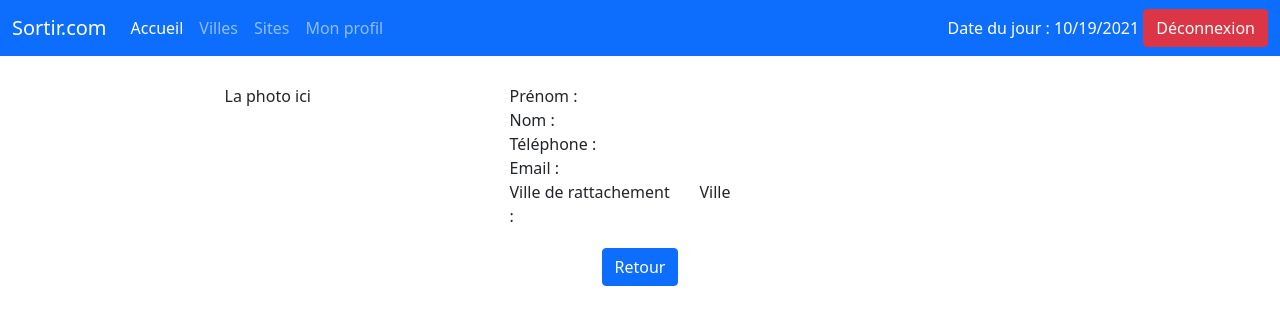
After one commit to hbourniche20/ENI-projectSortir, a Symfony app: template templates/profil/index.html.twig in a window 1280 px wide. The commit adds this page. Shown: the top 325 px of the page. Run offline with Twig, Linux system fonts and the light colour scheme; the template is opened without the code that fills it, so the values that code supplies are empty; some libraries are stand-ins or nearby versions.

Commit message:
mise en place nav bar et afficher profil

```diff
--- a/composer.json
+++ b/composer.json
@@ -4,7 +4,7 @@
     "minimum-stability": "stable",
     "prefer-stable": true,
     "require": {
-        "php": ">=7.2.5",
+        "php": ">=8.0",
         "ext-ctype": "*",
         "ext-iconv": "*",
         "composer/package-versions-deprecated": "1.11.99.4",
--- /dev/null
+++ b/public/css/ajout.css
@@ -0,0 +1,7 @@
+.esup{
+    margin-top:20px;
+}
+
+.white{
+    color: white;
+}
--- a/templates/base.html.twig
+++ b/templates/base.html.twig
@@ -2,18 +2,56 @@
 <html>
 <head>
     <meta charset="UTF-8">
-        <title>{% block title %}Welcome!{% endblock %}</title>
+    <title>{% block title %}Sortir.com{% endblock %}</title>
+    <!-- CSS only -->
+    <link href="https://cdn.jsdelivr.net/npm/bootstrap@5.1.3/dist/css/bootstrap.min.css" rel="stylesheet"
+          integrity="sha384-1BmE4kWBq78iYhFldvKuhfTAU6auU8tT94WrHftjDbrCEXSU1oBoqyl2QvZ6jIW3" crossorigin="anonymous">
+
+    <link href="{{ asset('css/ajout.css') }}" rel="stylesheet">
     {# Run `composer require symfony/webpack-encore-bundle`
            and uncomment the following Encore helpers to start using Symfony UX #}
     {% block stylesheets %}
-            {#{{ encore_entry_link_tags('app') }}#}
+        {# {{ encore_entry_link_tags('app') }} #}
     {% endblock %}
 
     {% block javascripts %}
-            {#{{ encore_entry_script_tags('app') }}#}
+        {# {{ encore_entry_script_tags('app') }} #}
     {% endblock %}
 </head>
 <body>
+    <nav class="navbar navbar-expand-lg navbar-dark bg-primary">
+        <div class="container-fluid">
+            {# Titre de la page #}
+            <a class="navbar-brand" href="{{ path('home_page') }}">Sortir.com</a>
+            <button class="navbar-toggler" type="button" data-bs-toggle="collapse" data-bs-target="#navbarText"
+                    aria-controls="navbarText" aria-expanded="false" aria-label="Toggle navigation">
+                <span class="navbar-toggler-icon"></span>
+            </button>
+            <div class="collapse navbar-collapse" id="navbarText">
+                <ul class="navbar-nav me-auto mb-2 mb-lg-0">
+                    <li class="nav-item">
+                        <a class="nav-link active" aria-current="page" href="#">Accueil</a>
+                    </li>
+                    <li class="nav-item">
+                        <a class="nav-link" href="#">Villes</a>
+                    </li>
+                    <li class="nav-item">
+                        <a class="nav-link" href="#">Sites</a>
+                    </li>
+                    <li class="nav-item">
+                        <a class="nav-link" href="{{ path('profil') }}">Mon profil</a>
+                    </li>
+                    <li class="nav-item">
+
+                    </li>
+                </ul>
+                <span class="white">Date du jour : {{ "now"|date("m/d/Y") }}</span> &nbsp;
+                <a class="btn btn-danger" role="button" href="#">Déconnexion</a>
+            </div>
+        </div>
+    </nav>
+    <div>
         {% block body %}{% endblock %}
+    </div>
 </body>
 </html>
--- /dev/null
+++ b/templates/profil/index.html.twig
@@ -0,0 +1,45 @@
+{% extends 'base.html.twig' %}
+
+{% block title %}Mon Profil{% endblock %}
+
+{% block body %}
+    <div class="container">
+        <div class="row">
+            <h1 class="text-center">
+                {{ user.pseudo }}
+            </h1>
+        </div>
+        <div class="row justify-content-center esup">
+            <div class="col-3">
+                La photo ici
+            </div>
+            <div class="col-6">
+                <div class="row">
+                    <div class="col col-4"> Prénom :</div>
+                    <div class="col">{{ user.prenom }}</div>
+                </div>
+                <div class="row">
+                    <div class="col col-4"> Nom :</div>
+                    <div class="col">{{ user.nom }}</div>
+                </div>
+                <div class="row">
+                    <div class="col col-4"> Téléphone :</div>
+                    <div class="col">{{ user.tel }}</div>
+                </div>
+                <div class="row">
+                    <div class="col col-4"> Email :</div>
+                    <div class="col">{{ user.email }}</div>
+                </div>
+                <div class="row">
+                    <div class="col col-4"> Ville de rattachement :</div>
+                    <div class="col">Ville</div>
+                </div>
+            </div>
+        </div>
+        <div class="row esup">
+            <div class="text-center">
+                <a href="{{ path('home_page') }}" role="button" class="btn btn-primary">Retour</a>
+            </div>
+        </div>
+    </div>
+{% endblock %}
```
Also changed, not shown: migrations/Version20211019064203.php (added, +56 -0 lines), src/Controller/ProfilController.php (added, +32 -0 lines), src/Entity/User.php (+68 -0 lines), templates/homepage/home.html.twig (+7 -40 lines), 4 other files. Lines whose indentation alone changed are shown as unchanged.
